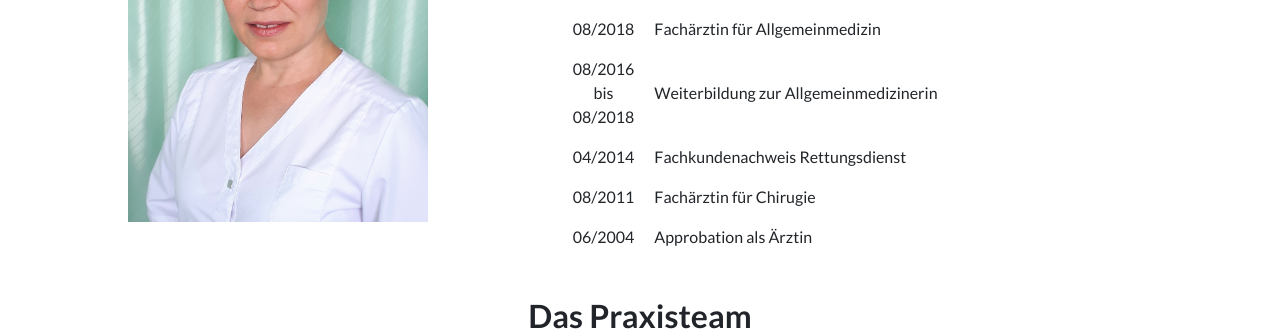
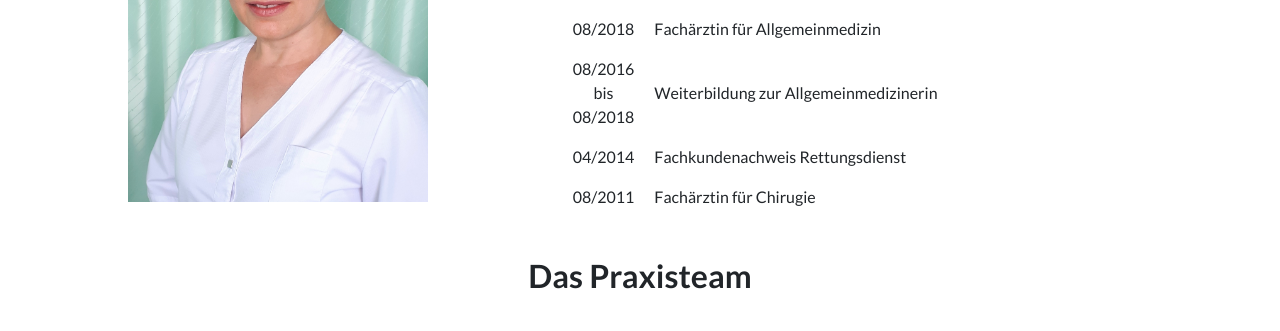
Before and after one commit to helenewider/helenewider.github.io, a website: page index.html in a window 1280 px wide. Shown: the part 2033-2364 px from the top of the page. Drawn offline with Linux system fonts and the light colour scheme.

Commit message:
Update index.html

```diff
--- a/index.html
+++ b/index.html
@@ -336,28 +336,6 @@
                     </p>
                   </div>
                 </div>
-                <div class="row-helene"
-                     style= "display: flex;
-                             flex-wrap: no;
-                             justify-content: start;
-                             "
-                >
-                  <div class= "col-date"
-                       style="text-align: center;
-                              margin-right: 20px;"
-                  >
-                    <p>
-                      06/2004
-                    </p>
-                  </div>
-                  <div class= "col-date"
-                       style="text-align: left;
-                              "
-                  >
-                    <p>
-                      Approbation als Ärztin
-                    </p>
-                  </div>
                 </div>
     </div>
   </section>
```
